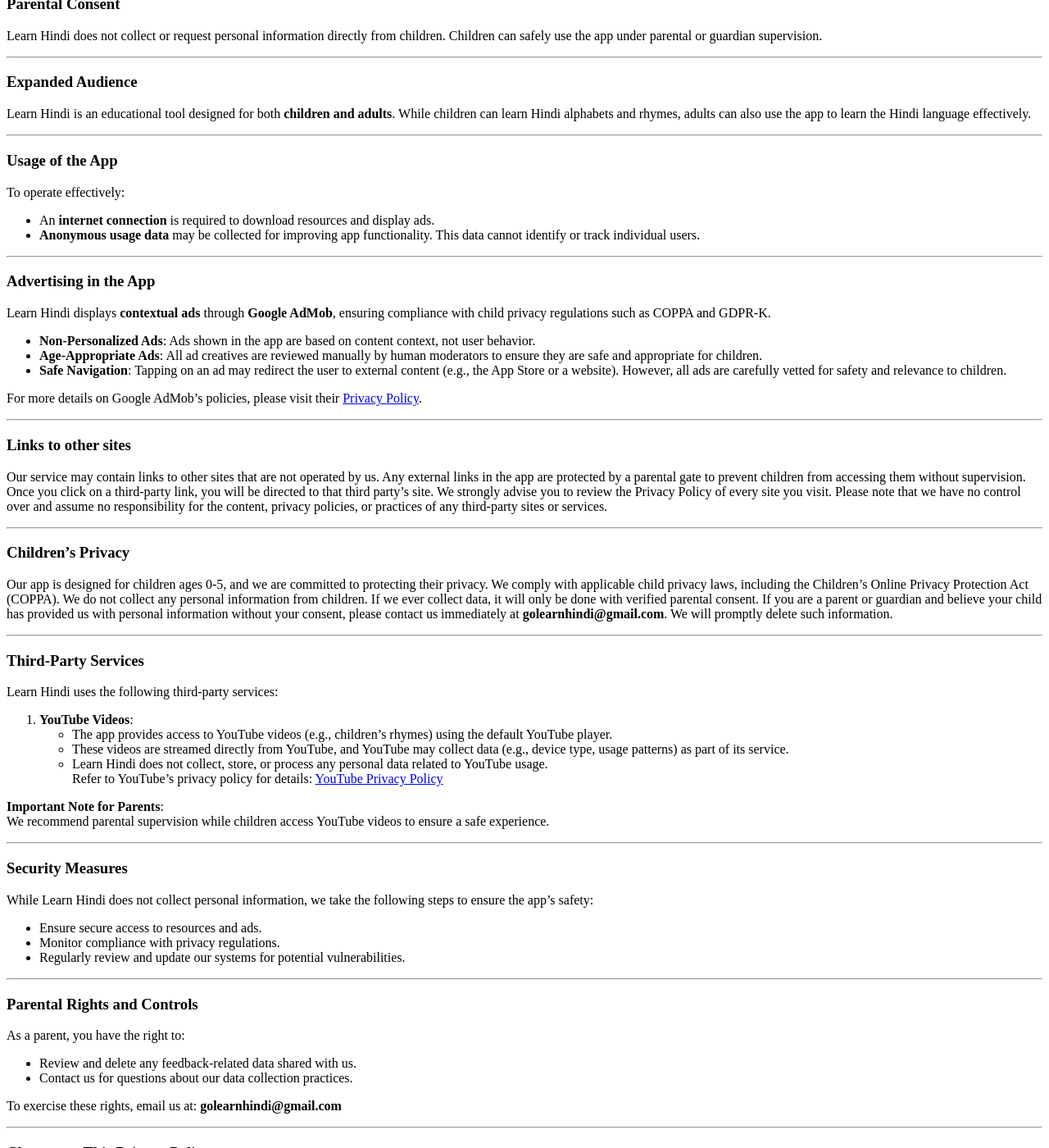
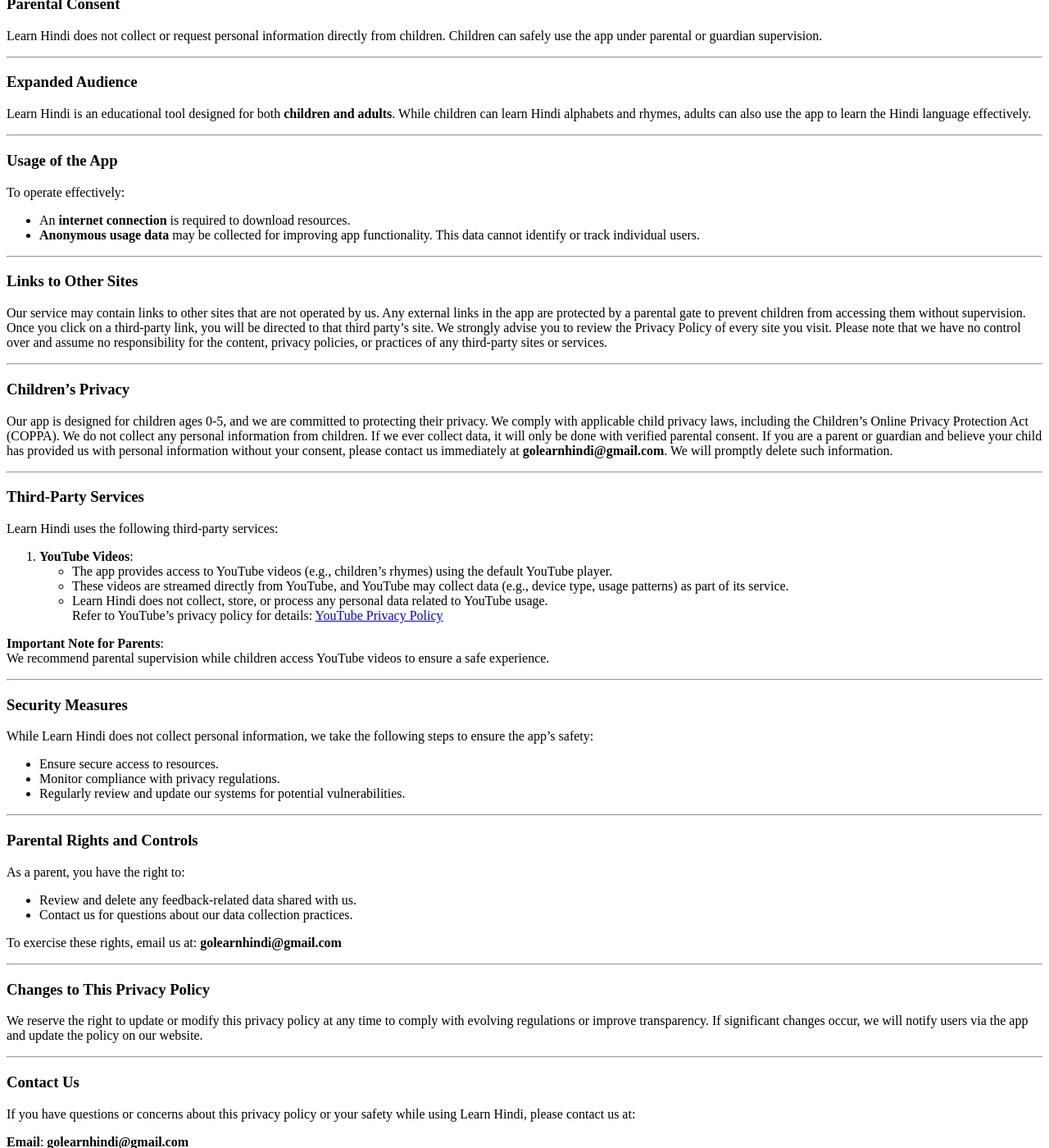
Before and after one commit to LearnHindi/learnhindi.github.io, a Jekyll site: the page built from privacy-policy.md, in a window 1280 px wide and 1400 px high, scrolled down 462 px. Shown: the whole window at 82% size. Built offline with Jekyll 4.4.1, drawn with Linux system fonts in a browser that asks for light colours.

Commit message:
Update privacy-policy.md

```diff
--- a/privacy-policy.md
+++ b/privacy-policy.md
@@ -53,24 +53,12 @@ Learn Hindi is an educational tool designed for both **children and adults**. Wh
 ### Usage of the App
 
 To operate effectively:
-- An **internet connection** is required to download resources and display ads.
+- An **internet connection** is required to download resources.
 - **Anonymous usage data** may be collected for improving app functionality. This data cannot identify or track individual users.
 
 ---
 
-### Advertising in the App
-
-Learn Hindi displays **contextual ads** through **Google AdMob**, ensuring compliance with child privacy regulations such as COPPA and GDPR-K.
-
-- **Non-Personalized Ads**: Ads shown in the app are based on content context, not user behavior.
-- **Age-Appropriate Ads**: All ad creatives are reviewed manually by human moderators to ensure they are safe and appropriate for children.
-- **Safe Navigation**: Tapping on an ad may redirect the user to external content (e.g., the App Store or a website). However, all ads are carefully vetted for safety and relevance to children.
-
-For more details on Google AdMob’s policies, please visit their [Privacy Policy](https://policies.google.com/privacy).
-
----
-
-### Links to other sites
+### Links to Other Sites
 
 Our service may contain links to other sites that are not operated by us. Any external links in the app are protected by a parental gate to prevent children from accessing them without supervision.
 Once you click on a third-party link, you will be directed to that third party's site. We strongly advise you to review the Privacy Policy of every site you visit.
@@ -104,7 +92,7 @@ We recommend parental supervision while children access YouTube videos to ensure
 ### Security Measures
 
 While Learn Hindi does not collect personal information, we take the following steps to ensure the app's safety:
-- Ensure secure access to resources and ads.
+- Ensure secure access to resources.
 - Monitor compliance with privacy regulations.
 - Regularly review and update our systems for potential vulnerabilities.
 
```
